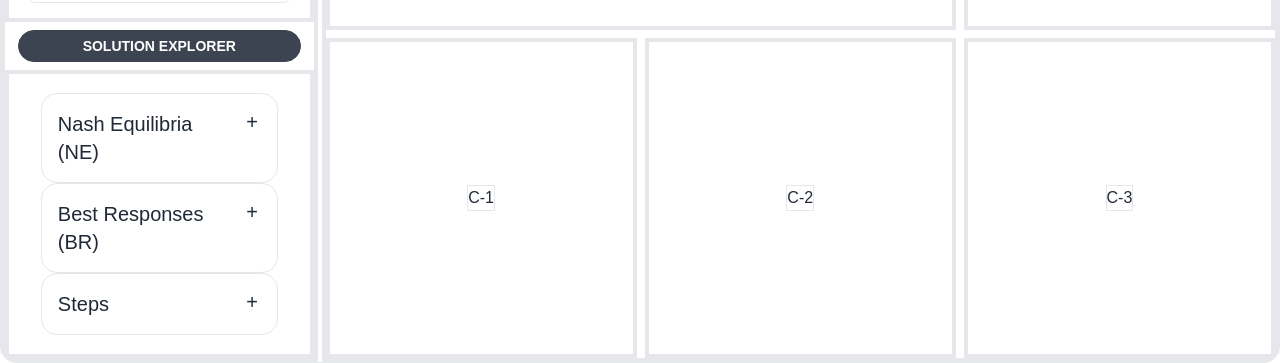
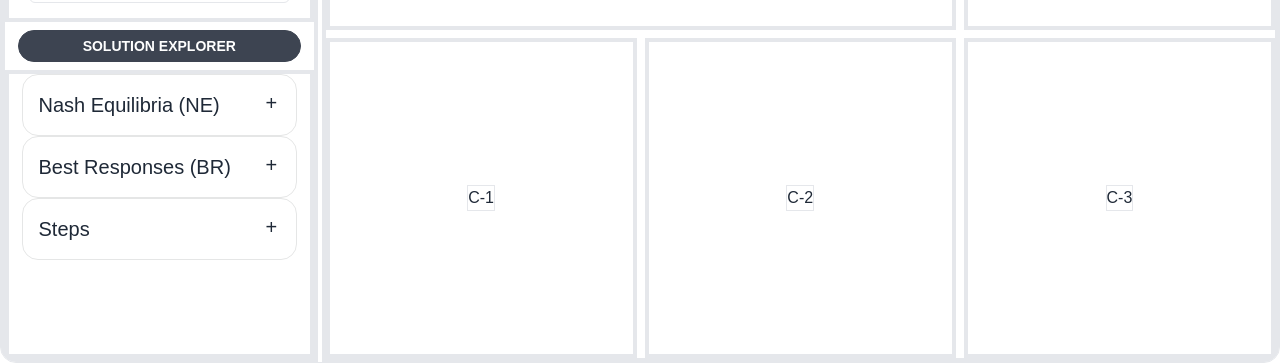
Before and after one commit to QianZeHao123/Nashsweeper, a Vue app in the folder nashsweeper-front/: page / in a window 1280 px wide. Shown: the part 671-1034 px from the top of the page. Built offline with nearby package versions, Linux system fonts and the light colour scheme; no server answers.

Commit message:
adjust SideBar

```diff
--- a/nashsweeper-front/src/components/SideBar.vue
+++ b/nashsweeper-front/src/components/SideBar.vue
@@ -28,7 +28,7 @@
                 <div class="flex justify-center items-center h-12">
                     <button class="btn btn-sm btn-circle w-11/12 p-1">Solution Explorer</button>
                 </div>
-                <div class="flex justify-center items-center h-72 border-4">
+                <div class="h-72 border-4">
                     <PartC />
                 </div>
             </div>
```
